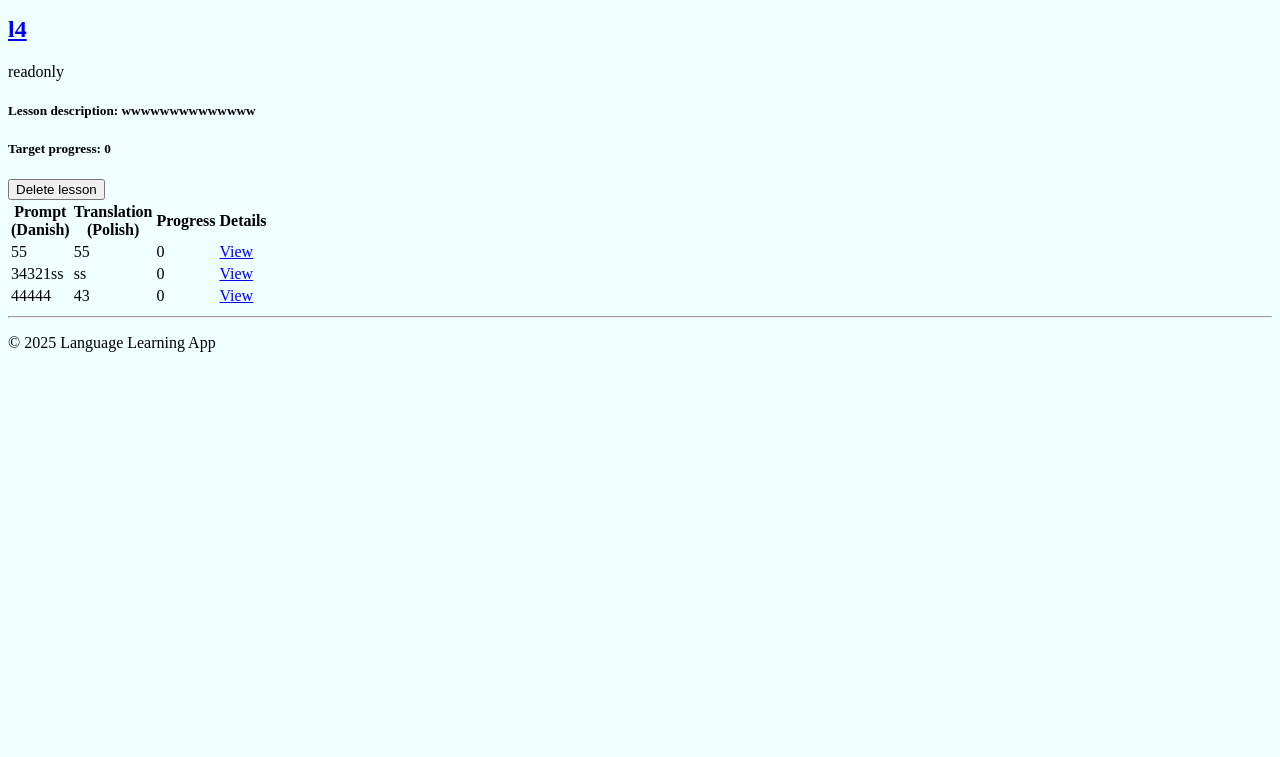
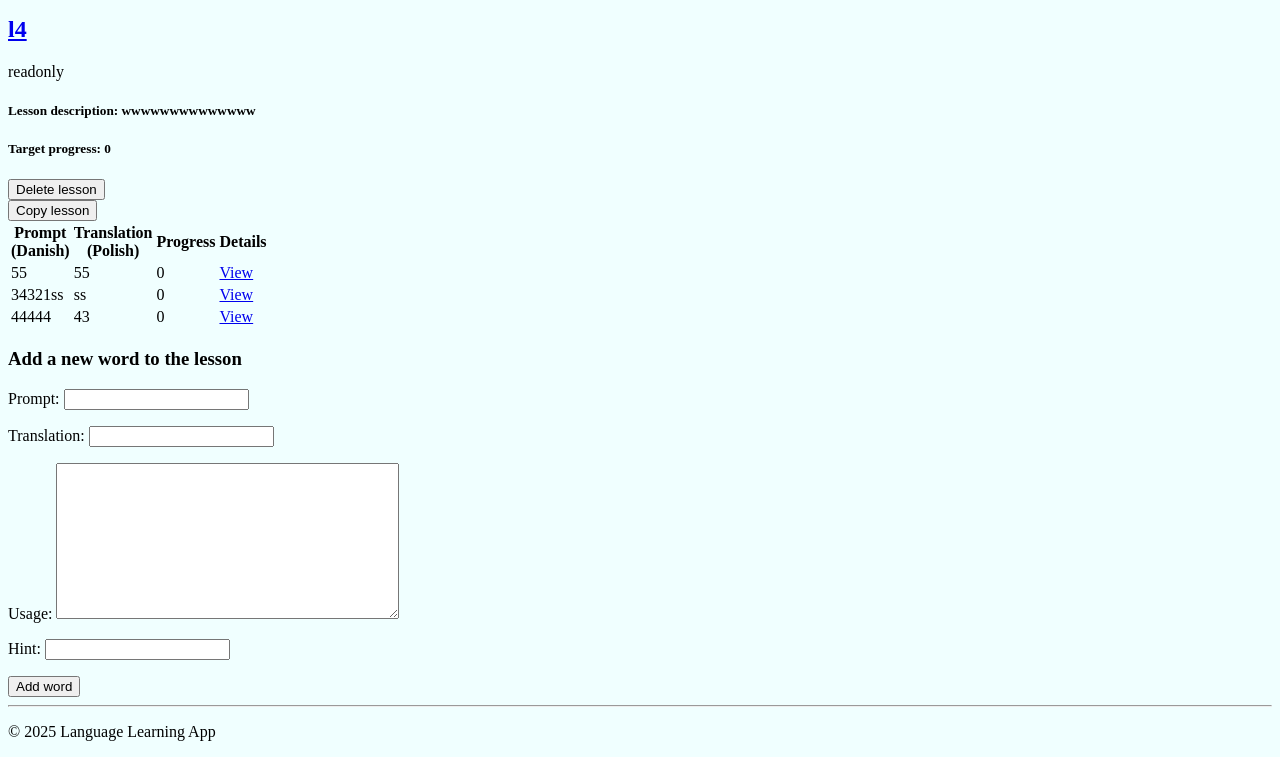
Before and after one commit to AdamRogowski/LanguageLearningApp, a Django app: page /my-lesson-details/9/ in a window 1280 px wide. Shown: the part 347-1104 px from the top of the page. Before the commit the page ends 699 px from the top, so only its background shows below. Run offline with Django 5.2, Linux system fonts and the light colour scheme; a user stored in the database is signed in; data comes from the database, SQL or seed files in the repository; both versions use the stored data as it was after the commit.

Commit message:
Successful lesson copying mechanism with regards to lesson access rights

```diff
--- a/base/models.py
+++ b/base/models.py
@@ -120,7 +120,7 @@ class UserLesson(models.Model):
 
     user = models.ForeignKey(User, on_delete=models.CASCADE)
     lesson = models.ForeignKey(Lesson, on_delete=models.CASCADE)
-    target_progress = models.IntegerField(default=0)
+    target_progress = models.IntegerField(default=3)
 
     class Meta:
         unique_together = ("user", "lesson")
--- a/base/templates/base/lesson_details.html
+++ b/base/templates/base/lesson_details.html
@@ -4,7 +4,13 @@
 
 <h1><a href="{% url 'lessons-repository' %}">Lessons Repository</a></h1>
 <h2><a href="{% url 'lesson-details' lesson.id %}">{{ lesson.title }}</a></h2>
+{% if lesson.original_lesson %}
+    <h3>Original Lesson: <a href="{% url 'lesson-details' lesson.original_lesson.id %}">{{ lesson.original_lesson.title }}</a></h3>
+{% endif %}
+
 published by {{lesson.author}}
+<br>
+access rights: {{lesson.access_type.name}}
 <br>
 published on {{ lesson.created }}
 <br>
--- a/base/templates/base/my_lesson_details.html
+++ b/base/templates/base/my_lesson_details.html
@@ -14,6 +14,11 @@
 <form action="{% url 'delete-my-lesson' my_lesson.id %}" method="post">
     {% csrf_token %}
     <button type="submit">Delete lesson</button>
+</form>
+
+<form action="{% url 'copy-lesson' my_lesson.id %}" method="post">
+    {% csrf_token %}
+    <button type="submit" {% if is_private %}disabled{% endif %}>Copy lesson</button>
 </form>
 
 
@@ -43,6 +48,18 @@
         </tbody>
     </table>
 
+    {% if can_edit %}
+    <div>
+    <h3>Add a new word to the lesson</h3>
+    <form method="POST" action="">
+        {% csrf_token %}
+        {{ word_form.as_p }}
+        <input type="submit" value="Add word" />
+    </form>
+
+    </div>
+    {% endif %}
+
 </div>
 
 {% endblock content %}
--- a/base/templates/base/my_lessons.html
+++ b/base/templates/base/my_lessons.html
@@ -5,6 +5,11 @@
 <h1><a href="{% url 'my-lessons' user.id %}">{{user.username}}'s lessons</a></h1>
 
 <a href="{% url 'lessons-repository' %}">Search lessons repository</a>
+
+<form action="{% url 'create-lesson' %}" method="post">
+    {% csrf_token %}
+    <button type="submit">Create lesson</button>
+</form>
 <hr>
 
 
--- a/base/urls.py
+++ b/base/urls.py
@@ -45,4 +45,6 @@ urlpatterns = [
         views.importLesson,
         name="import-lesson",
     ),
+    path("create-lesson/", views.createLesson, name="create-lesson"),
+    path("copy_lesson/<int:my_lesson_id>/", views.copyLesson, name="copy-lesson"),
 ]
--- a/base/views.py
+++ b/base/views.py
@@ -1,3 +1,6 @@
+from django.forms import modelform_factory
+from django.forms import formset_factory, CharField, Form
+from django.db import transaction
 from django.shortcuts import render, redirect
 from django.http import HttpResponse
 from django.db.models import Q  # Import Q for complex queries
@@ -220,6 +223,66 @@ def myLessons(request, pk):
 
 
 @login_required(login_url="login")
+def myLessonDetails(request, my_lesson_id):
+
+    myLesson = UserLesson.objects.filter(id=my_lesson_id).first()
+    if not myLesson:
+        return HttpResponse("You do not have this lesson.")
+
+    if request.user.id != myLesson.user.id and request.user.is_superuser == False:
+        return HttpResponse("You are not allowed here!")
+
+    myWords = UserWord.objects.filter(user_lesson=myLesson).order_by("-id")
+
+    is_private = myLesson.lesson.access_type.name == "private"
+    if request.user == myLesson.lesson.author or myLesson.lesson.access_type.name in [
+        "write"
+    ]:
+        can_edit = True
+    else:
+        can_edit = False
+
+    wordForm = modelform_factory(
+        Word,
+        fields=["prompt", "translation", "usage", "hint"],
+    )
+
+    if can_edit:
+
+        if request.method == "POST":
+            wordForm = wordForm(request.POST)
+            if wordForm.is_valid():
+                new_word = wordForm.save(commit=False)
+                # Check if the word already exists in the lesson
+                if Word.objects.filter(
+                    prompt=new_word.prompt, lesson=myLesson.lesson
+                ).exists():
+                    messages.error(request, "This word already exists in the lesson.")
+                    return redirect("my-lesson-details", my_lesson_id=myLesson.id)
+
+                new_word.lesson = myLesson.lesson  # Associate with the lesson
+                new_word.save()
+                # Create a UserWord instance for the user lesson
+                user_word = UserWord()
+                user_word.word = new_word  # Associate the word
+                user_word.current_progress = 0  # Default progress
+                user_word.notes = ""  # Default notes
+                user_word.user_lesson = myLesson  # Associate with the user lesson
+                user_word.save()
+                messages.success(request, "Word created successfully!")
+                return redirect("my-lesson-details", my_lesson_id=myLesson.id)
+
+    context = {
+        "my_lesson": myLesson,
+        "my_words": myWords,
+        "word_form": wordForm,
+        "can_edit": can_edit,
+        "is_private": is_private,
+    }
+    return render(request, "base/my_lesson_details.html", context)
+
+
+@login_required(login_url="login")
 def deleteMyLesson(request, my_lesson_id):
     myLesson = (
         UserLesson.objects.filter(id=my_lesson_id).select_related("lesson").first()
@@ -261,27 +324,6 @@ def deleteMyLesson(request, my_lesson_id):
         "is_private": is_private,
     }
     return render(request, "base/delete_my_lesson.html", context)
-
-
-@login_required(login_url="login")
-def myLessonDetails(request, my_lesson_id):
-
-    myLesson = UserLesson.objects.filter(id=my_lesson_id).first()
-    if not myLesson:
-        return HttpResponse("You do not have this lesson.")
-
-    if request.user.id != myLesson.user.id and request.user.is_superuser == False:
-        return HttpResponse("You are not allowed here!")
-
-    myWords = UserWord.objects.filter(user_lesson=myLesson).order_by("-id")
-    # if not myWords:
-    #    return HttpResponse("You do not have any words in this lesson.")
-
-    context = {
-        "my_lesson": myLesson,
-        "my_words": myWords,
-    }
-    return render(request, "base/my_lesson_details.html", context)
 
 
 @login_required(login_url="login")
@@ -375,3 +417,108 @@ def importLesson(request, lesson_id):
         return redirect("my-lessons", pk=user.id)
     except Exception as e:
         return HttpResponse(f"Error: {e}")
+
+
+# ------------------------------------Create lesson view-------------------------------------
+
+
+# Simple Word Input Form
+# class WordInputForm(Form):
+#    prompt = CharField(label="Prompt", max_length=100)
+#    translation = CharField(label="Translation", max_length=100)
+
+
+# WordFormSet = formset_factory(WordInputForm, extra=3)
+
+
+@login_required(login_url="login")
+@transaction.atomic  # ensures rollback on failure
+def createLesson(request):
+
+    # Form for Lesson
+    LessonForm = modelform_factory(
+        Lesson,
+        fields=[
+            "title",
+            "description",
+            "prompt_language",
+            "translation_language",
+            "access_type",
+        ],
+    )
+
+    if request.method == "POST":
+        lesson_form = LessonForm(request.POST)
+
+        if lesson_form.is_valid():
+            # Save lesson and associate it with the user
+            lesson = lesson_form.save(commit=False)
+            lesson.author = request.user
+            lesson.save()
+
+            # Create user's personal reference
+            myLesson = UserLesson.objects.create(user=request.user, lesson=lesson)
+
+            messages.success(request, "Lesson created successfully!")
+            return redirect("my-lesson-details", my_lesson_id=myLesson.id)
+    else:
+        lesson_form = LessonForm()
+
+    context = {"lesson_form": lesson_form}
+    return render(request, "base/create_lesson.html", context)
+
+
+@login_required(login_url="login")
+@transaction.atomic
+def copyLesson(request, my_lesson_id):
+
+    myLesson = UserLesson.objects.filter(id=my_lesson_id).first()
+    if not myLesson:
+        return HttpResponse("You do not have this lesson.")
+
+    if request.user.id != myLesson.user.id and request.user.is_superuser == False:
+        return HttpResponse("You are not allowed here!")
+
+    # Check if the lesson is private
+    if myLesson.lesson.access_type.name == "private":
+        return HttpResponse("You cannot copy a private lesson.")
+
+    # Create a new lesson based on the existing one
+    lesson = myLesson.lesson
+    new_lesson = Lesson(
+        title=lesson.title,
+        description=lesson.description,
+        prompt_language=lesson.prompt_language,
+        translation_language=lesson.translation_language,
+        author=request.user,
+        access_type=AccessType.objects.get(name="private"),  # Set to private by default
+        original_lesson=lesson,  # Link to the original lesson
+    )
+    new_lesson.save()
+    # Create a UserLesson for the new lesson
+    new_user_lesson = UserLesson.objects.create(user=request.user, lesson=new_lesson)
+
+    # Copy words from the original lesson to the new lesson
+    words = lesson.words.all()
+    for word in words:
+        new_word = Word(
+            lesson=new_lesson,
+            prompt=word.prompt,
+            translation=word.translation,
+            usage=word.usage,
+            hint=word.hint,
+        )
+        new_word.save()
+        # Create a UserWord for the new UserLesson
+        UserWord.objects.create(
+            user_lesson=new_user_lesson,
+            word=new_word,
+            current_progress=0,  # Default progress
+            notes="",  # Default notes
+        )
+    # Remove the original lesson from the UserLesson
+    myLesson.delete()
+
+    messages.success(request, "Lesson copied successfully!")
+
+    return redirect("my-lesson-details", my_lesson_id=new_user_lesson.id)
```
Also changed, not shown: base/forms.py (+7 -0 lines), base/templates/base/create_lesson.html (added, +15 -0 lines), base/migrations/0005_alter_lesson_title.py (added), base/migrations/0006_alter_userlesson_target_progress.py (added), base/migrations/0007_alter_lesson_title.py (added), db.sqlite3.
